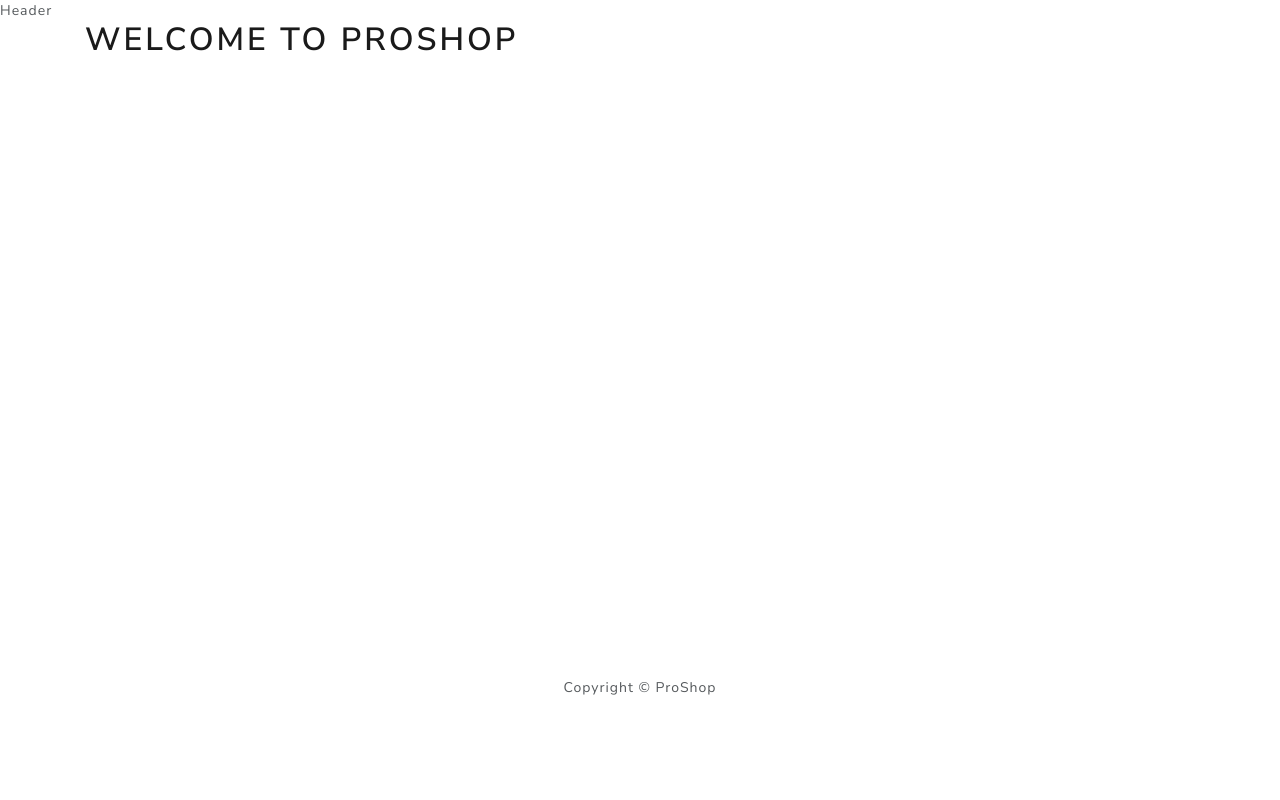
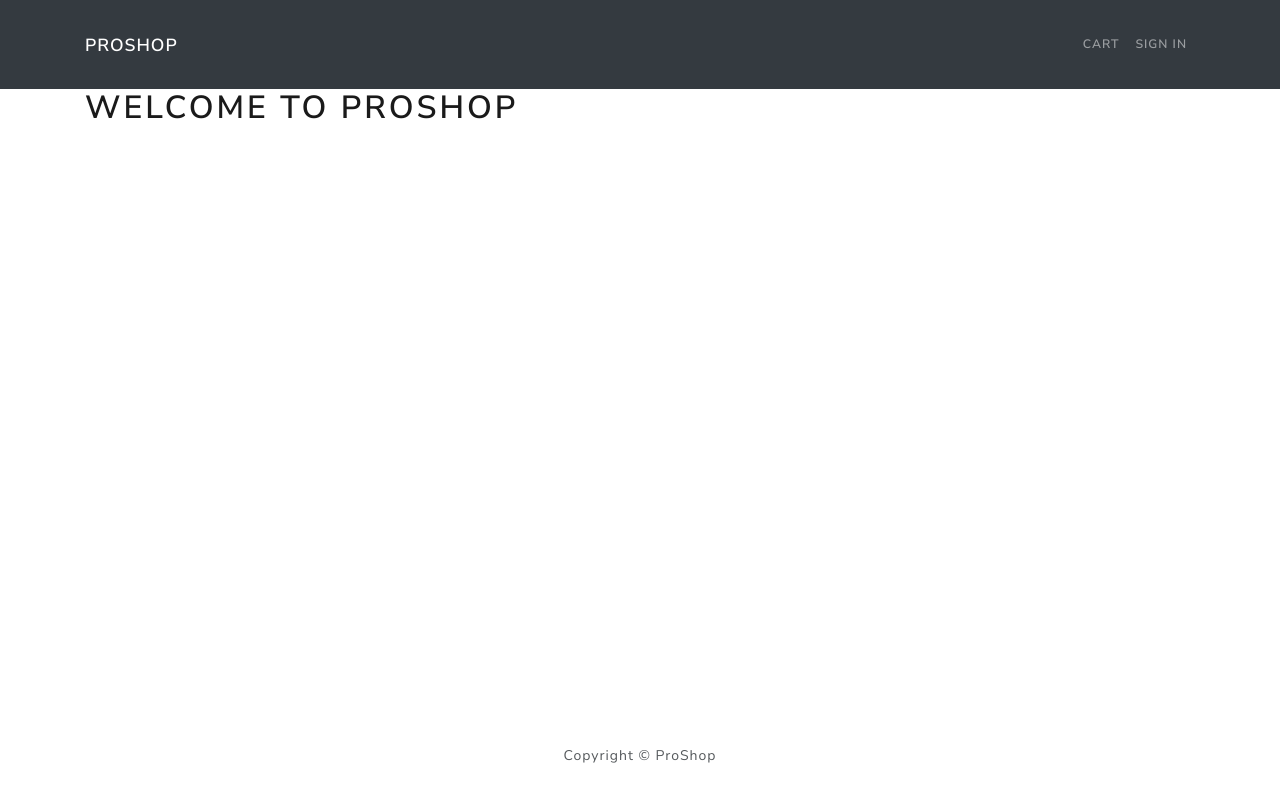
Before and after one commit to okFox/proshop, a React (Create React App) app in the folder frontend/: page / in a window 1280 px wide. Built offline with nearby package versions, Linux system fonts and the light colour scheme.

Commit message:
added navbar

```diff
--- a/frontend/src/components/Header.js
+++ b/frontend/src/components/Header.js
@@ -1,11 +1,24 @@
 import React from 'react'
+import { Container, Nav, Navbar } from 'react-bootstrap'
 
 const Header = () => {
     return (
         <header>
-            Header
+            <Navbar bg="dark" variant="dark" expand="lg" collapseOnSelect>
+                <Container>
+                <Navbar.Brand href="/">ProShop</Navbar.Brand>
+                <Navbar.Toggle aria-controls="basic-navbar-nav" />
+                <Navbar.Collapse id="basic-navbar-nav">
+                    <Nav className="ml-auto">
+                    <Nav.Link href="/cart">Cart</Nav.Link>
+                    <Nav.Link href="/login">Sign In</Nav.Link>
+                    </Nav>
+                </Navbar.Collapse>
+                </Container>
+            </Navbar>
         </header>
 
-    )}
+    )
+}
 
 export default Header
```
